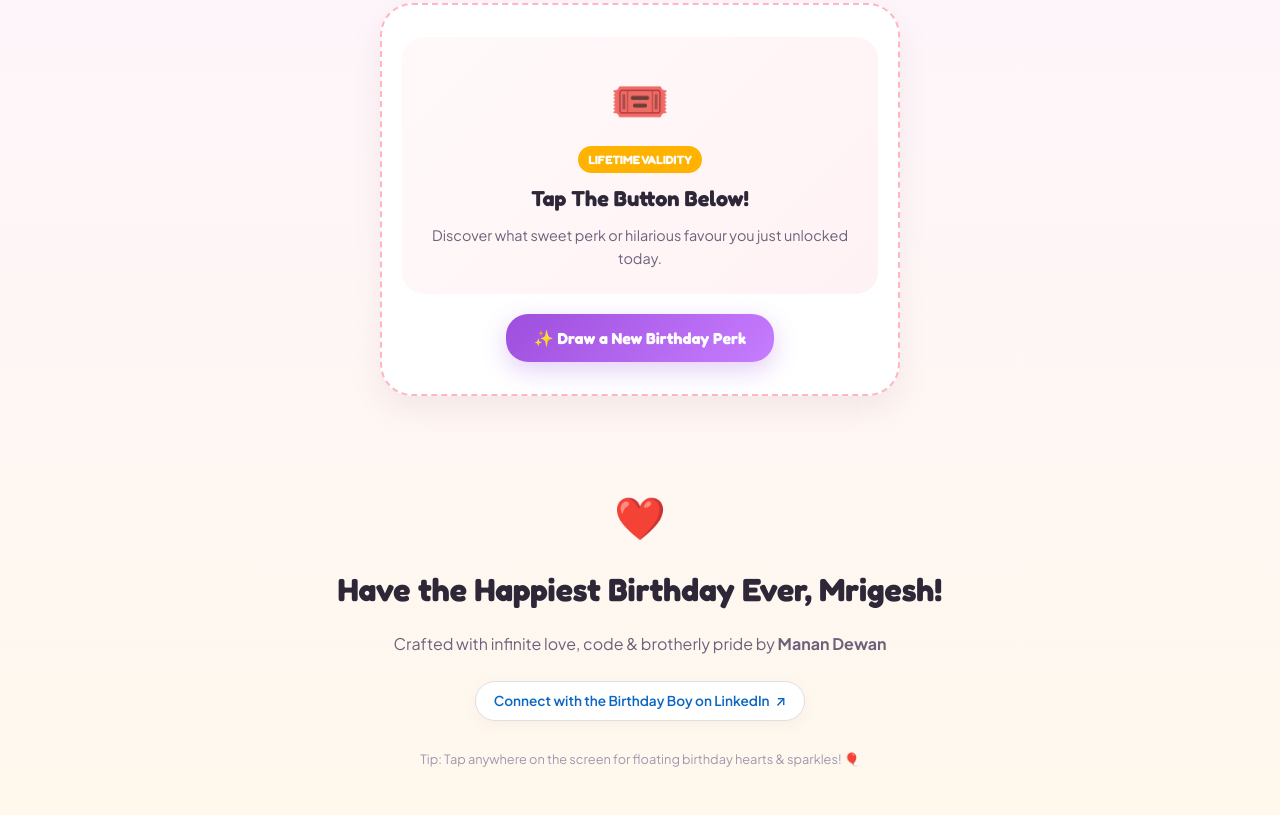
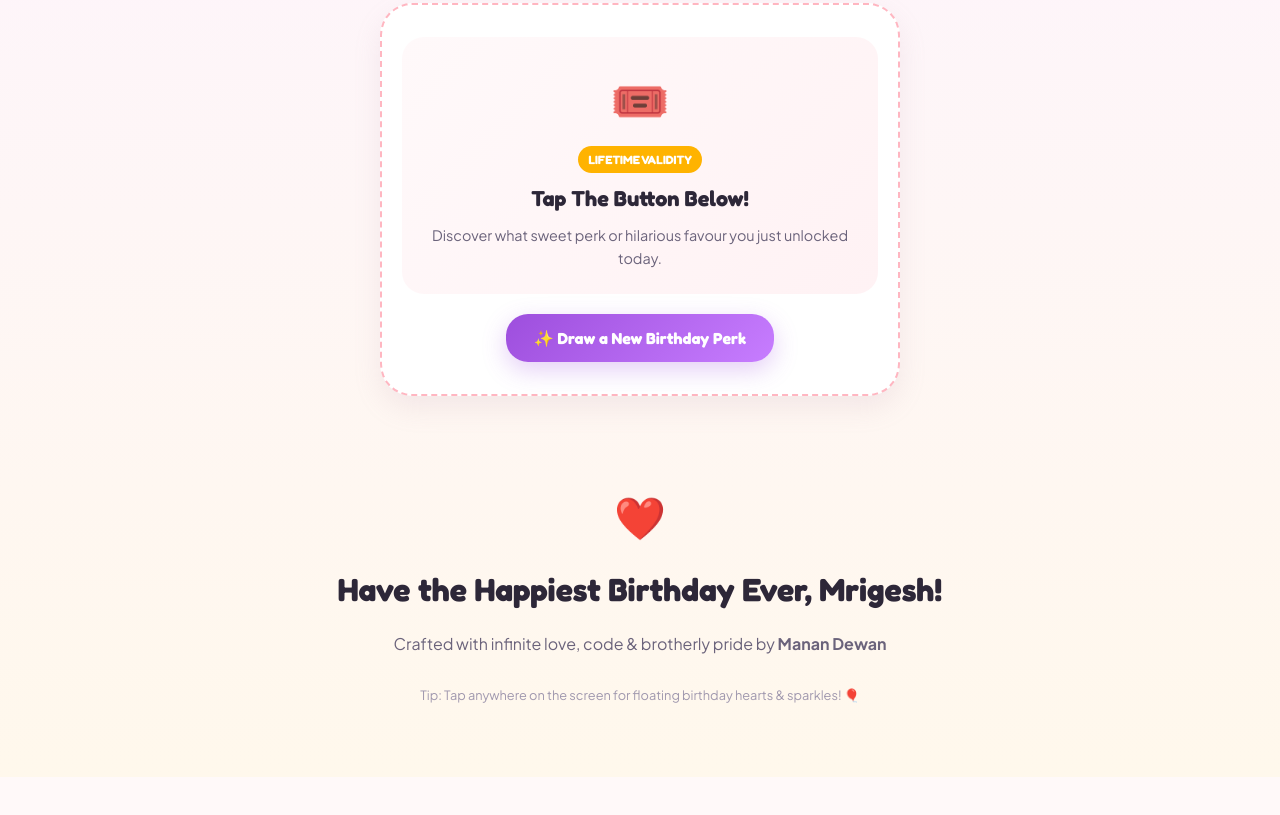
Before and after one commit to manandewan/happybirthday, a plain HTML site: page index.html in a window 1280 px wide. Shown: the part 2969-3784 px from the top of the page. After the commit the page ends 3746 px from the top, so only its background shows below. Drawn offline with Linux system fonts and the light colour scheme.

Commit message:
Remove LinkedIn connect link from footer

```diff
--- a/index.html
+++ b/index.html
@@ -356,11 +356,6 @@
       <h2>Have the Happiest Birthday Ever, Mrigesh!</h2>
       <p class="footer-love">Crafted with infinite love, code & brotherly pride by <strong>Manan Dewan</strong></p>
 
-      <div class="footer-links">
-        <a href="https://in.linkedin.com/in/mrigesh-dewan" target="_blank" rel="noopener noreferrer" class="footer-badge">
-          <span>Connect with the Birthday Boy on LinkedIn</span> ↗
-        </a>
-      </div>
 
       <div class="easter-egg">
         <p>Tip: Tap anywhere on the screen for floating birthday hearts & sparkles! 🎈</p>
```
